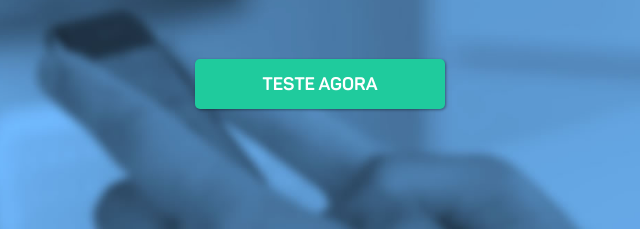
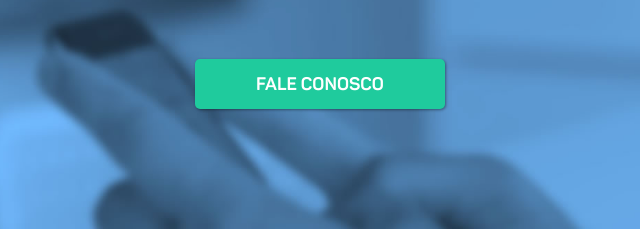
Before and after one commit to mv-alves/mv-alves.github.io, a plain HTML site: page index.html in a window 1280 px wide. Shown: the part 447-676 px from the top of the page, 70-710 px from the left. Drawn offline with Linux system fonts and the light colour scheme.

Commit message:
changed main button

```diff
--- a/index.html
+++ b/index.html
@@ -30,7 +30,7 @@
 		                    <div id="logo"><a href="#"><img src="img/logo.png" alt="facebot :]"></a></div>
                         </div><!-- end .coluna -->
                     	<div class="coluna coluna2">
-		                    <a href="#" class="teste"><span class="hidden-xs">Teste agora</span><span class="visible-xs-inline">Testar</span></a>
+		                    <a href="#contact" class="teste"><span class="hidden-xs">Fale conosco</span><span class="visible-xs-inline">Testar</span></a>
                         </div><!-- end .coluna -->
                     </div><!-- end .conteudo -->
                 </div><!-- end .container -->
@@ -44,7 +44,7 @@
                     	<div class="coluna coluna1">
                         	<h1>Uma nova forma<br>de dialogar</h1>
                             <h3>Ofereça uma experiência de diálogo para seus públicos: a melhor maneira de converter visitantes em leads com uma plataforma de chat automática.</h3>
-		                    <a href="#" class="teste">Teste agora</a>
+		                    <a href="#contact" class="teste">Fale conosco</a>
                         </div><!-- end .coluna -->
                     	<div class="coluna coluna2">
                             <div class="iphone">
```
